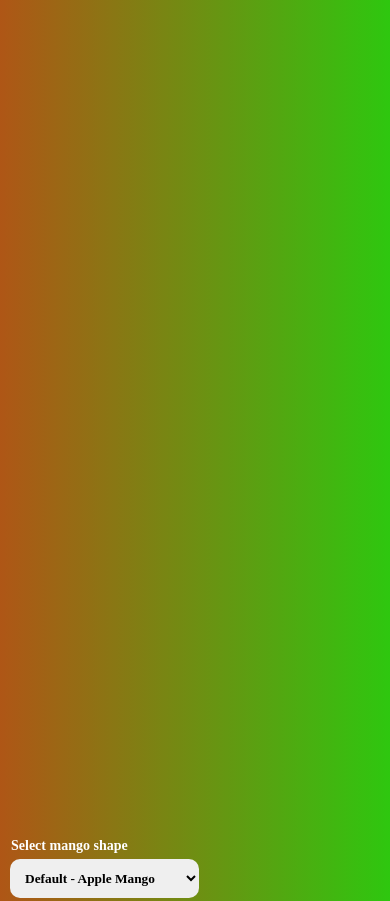
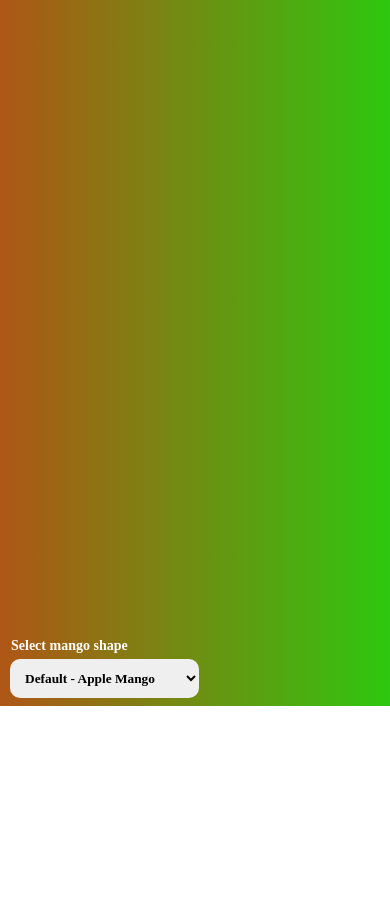
Before and after one commit to devbibo/MangOti, a plain HTML site: page index.html in a window 390 px wide. Shown: the part 208-1109 px from the top of the page. After the commit the page ends 914 px from the top, so only its background shows below. Drawn offline with Linux system fonts and the light colour scheme.

Commit message:
Update style.css

```diff
--- a/style.css
+++ b/style.css
@@ -99,7 +99,7 @@ option{
     display: block;
     margin-bottom: 4px;
     margin-left: 3px;
-    margin-top: 1000px;
+    margin-top: 800px;
   }
 
 
```
